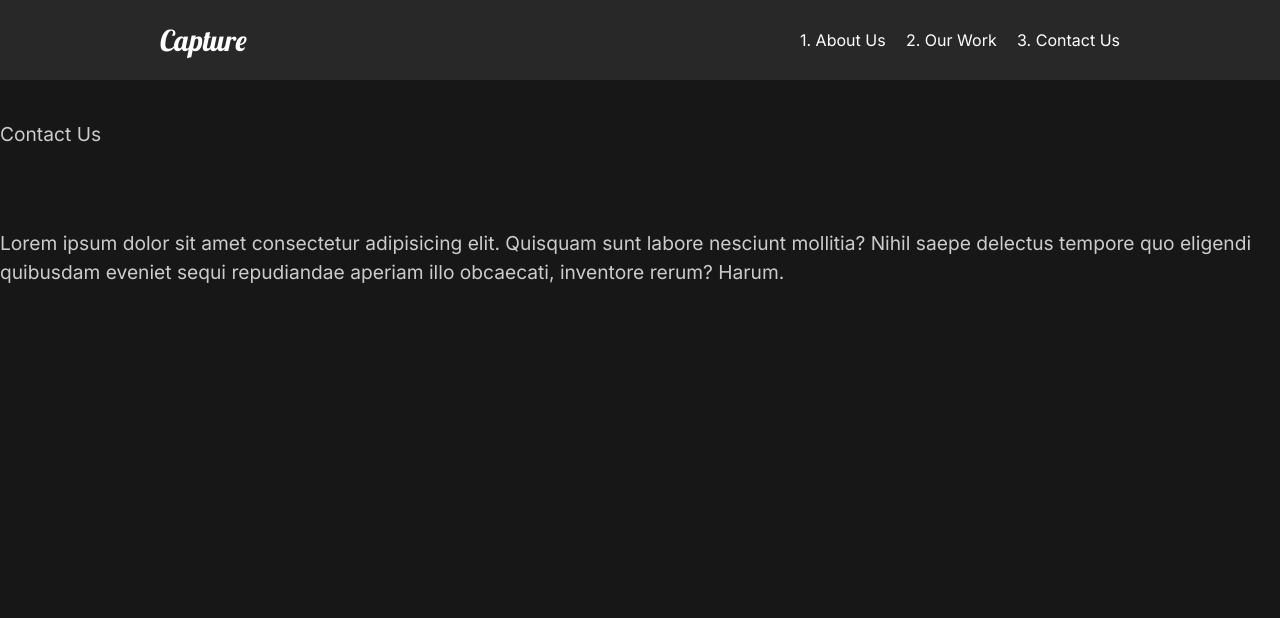
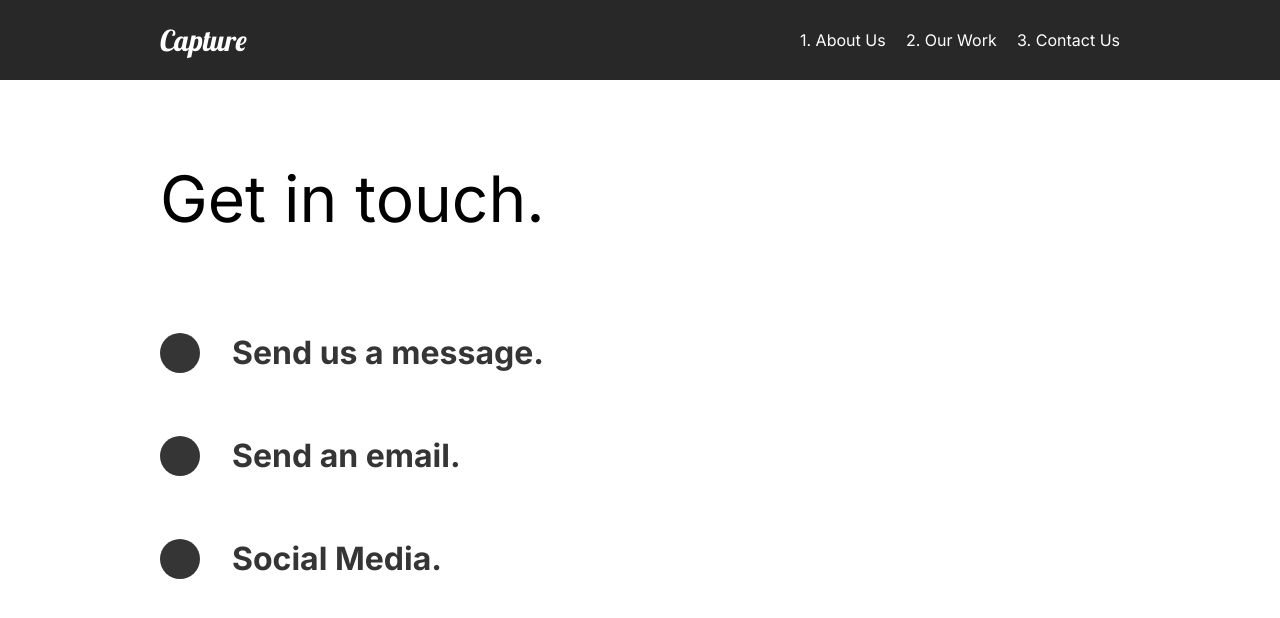
Before and after one commit to jaanvi-39/capture, a React (Create React App) app: page /contact in a window 1280 px wide. Shown: the top 618 px of the page. Built offline with nearby package versions, Linux system fonts and the light colour scheme.

Commit message:
Contact Us

```diff
--- a/src/pages/ContactUs.js
+++ b/src/pages/ContactUs.js
@@ -1,22 +1,70 @@
 import { motion } from "framer-motion";
-import { pageTransition } from "../animation";
+import styled from "styled-components";
+import { pageTransition, titleAnimation } from "../animation";
 const ContactUs = () => {
   return (
-    <motion.div
+    <ContactStyle
       variants={pageTransition}
       initial="hidden"
       animate="show"
       exit="exit"
     >
-      <p> Contact Us</p>
-      <p>
-        Lorem ipsum dolor sit amet consectetur adipisicing elit. Quisquam sunt
-        labore nesciunt mollitia? Nihil saepe delectus tempore quo eligendi
-        quibusdam eveniet sequi repudiandae aperiam illo obcaecati, inventore
-        rerum? Harum.
-      </p>
-    </motion.div>
+      <Title>
+        <Hide>
+          <motion.h2 variants={titleAnimation}> Get in touch.</motion.h2>
+        </Hide>
+      </Title>
+      <Hide>
+        <Social variants={titleAnimation}>
+          <Circle />
+          <h3>Send us a message.</h3>
+        </Social>
+      </Hide>
+      <Hide>
+        <Social variants={titleAnimation}>
+          <Circle />
+          <h3>Send an email.</h3>
+        </Social>
+      </Hide>
+      <Hide>
+        <Social variants={titleAnimation}>
+          <Circle />
+          <h3>Social Media.</h3>
+        </Social>
+      </Hide>
+    </ContactStyle>
   );
 };
+const Circle = styled.div`
+  border-radius: 50%;
+  height: 2.5rem;
+  width: 2.5rem;
+  background: #353535;
+`;
+const Social = styled(motion.div)`
+  overflow: hidden;
+  display: flex;
+  align-items: center;
+  h3 {
+    margin: 2rem;
+    color: #353535;
+  }
+`;
+const Hide = styled.div`
+  overflow: hidden;
+`;
 
+const ContactStyle = styled(motion.div)`
+  padding: 5rem 10rem;
+  background: white;
+  color: #353535;
+  min-height: 90vh;
+`;
+const Title = styled.div`
+  margin-bottom: 4rem;
+  color: black;
+  h2 {
+    color: black;
+  }
+`;
 export default ContactUs;
```
